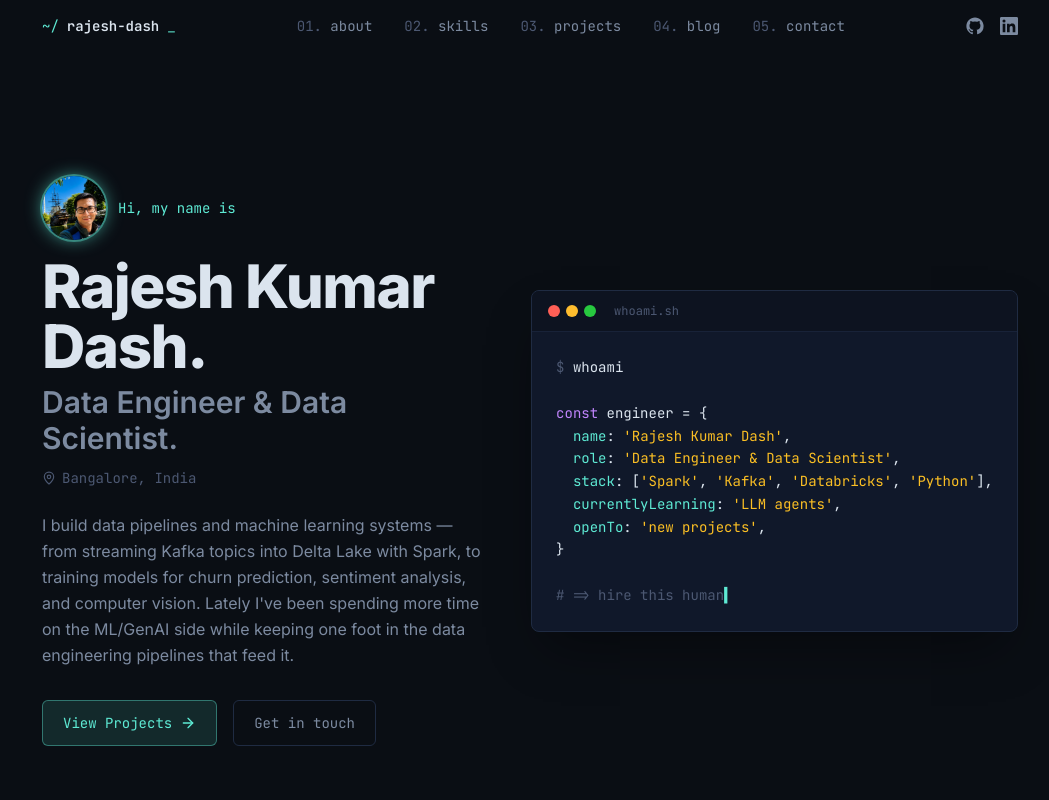
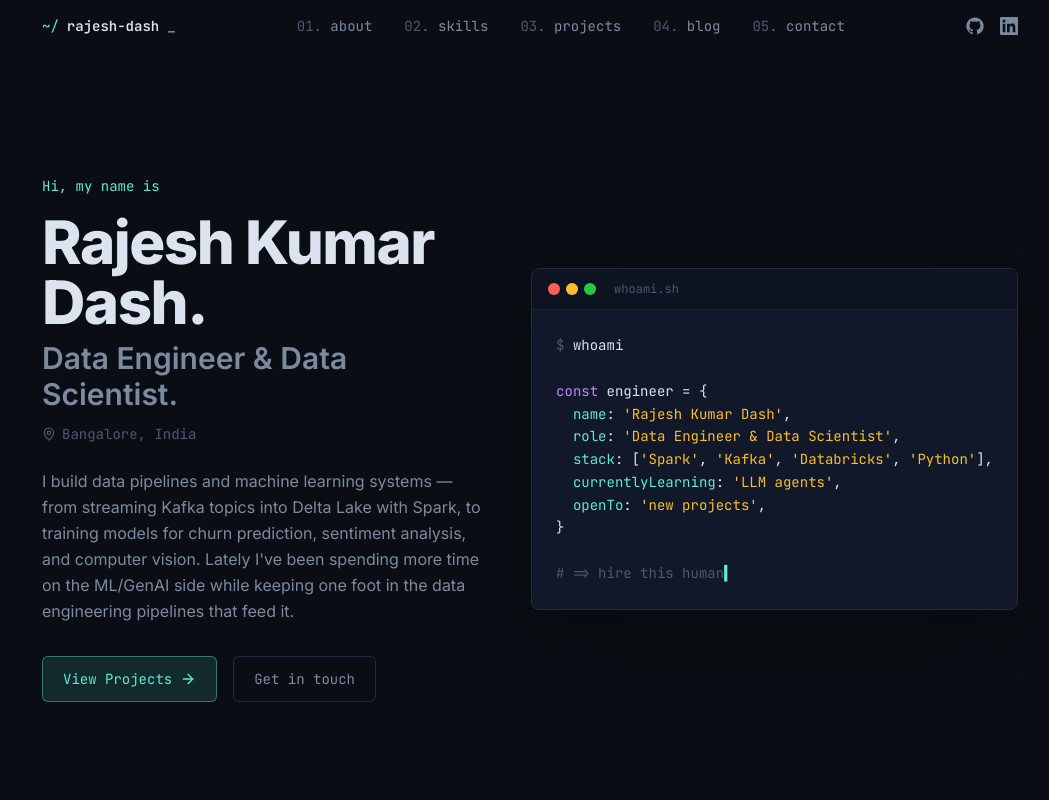
Before and after one commit to Rajesh2015/github-portfolio, a React (Vite) app: page / in a window 1280 px wide. Shown: the top 800 px of the page, without its empty margins (110-1159 px from the left). Built offline with nearby package versions, Linux system fonts and the light colour scheme.

Commit message:
Revert "Corrected the issue with avatar"
This reverts commit 1353e096d33fdb2dc51dbb9d9d39f43bc058c040.

```diff
--- a/src/components/Hero.tsx
+++ b/src/components/Hero.tsx
@@ -1,7 +1,6 @@
 import { motion } from 'framer-motion'
 import { ArrowRight, MapPin } from 'lucide-react'
 import { profile } from '../data/content'
-import profilePhoto from '../assets/profile.jpg'
 
 export default function Hero() {
   return (
@@ -12,14 +11,7 @@ export default function Hero() {
         transition={{ duration: 0.6 }}
         className="flex-1"
       >
-        <div className="mb-4 flex items-center gap-3">
-          <img
-            src={profilePhoto}
-            alt={profile.name}
-            className="h-16 w-16 rounded-full object-cover object-[70%_35%] ring-2 ring-accent/40 shadow-[0_0_20px_-4px_var(--color-accent)]"
-          />
-          <p className="font-mono text-sm text-accent">Hi, my name is</p>
-        </div>
+        <p className="mb-4 font-mono text-sm text-accent">Hi, my name is</p>
         <h1 className="text-4xl font-extrabold tracking-tight text-text sm:text-5xl lg:text-6xl">
           {profile.name}.
         </h1>
```
Also changed, not shown: src/assets/profile.jpg (deleted), 1 other file (tests, documents, lock files or other folders).
